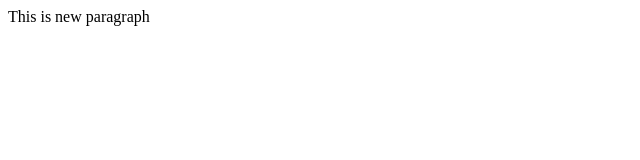
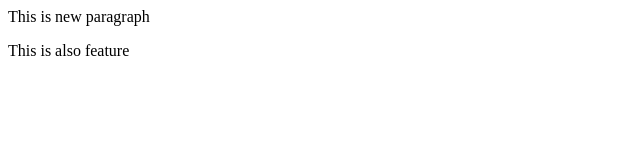
Before and after one commit to Aj-journey/localrepo, a plain HTML site: page index.html in a window 1280 px wide. Shown: the whole page, without its empty margins (0-640 px from the left). Drawn offline with Linux system fonts and the light colour scheme.

Commit message:
New feature

```diff
--- a/index.html
+++ b/index.html
@@ -1 +1,2 @@
 <p>This is new paragraph</p>
+<p>This is also feature</p>
```
